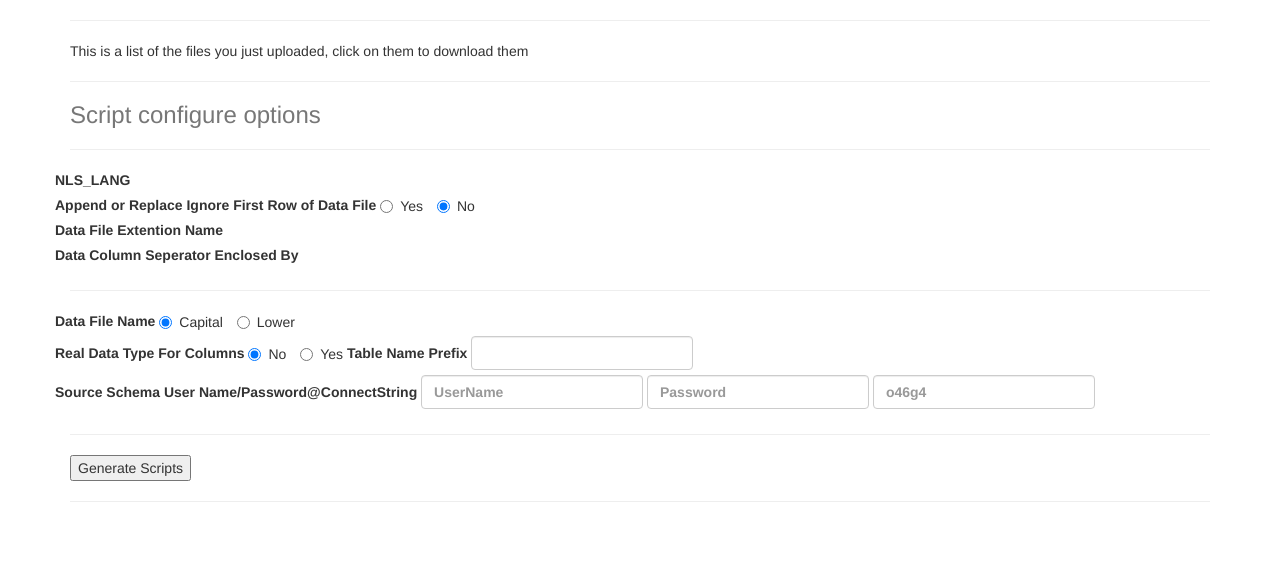
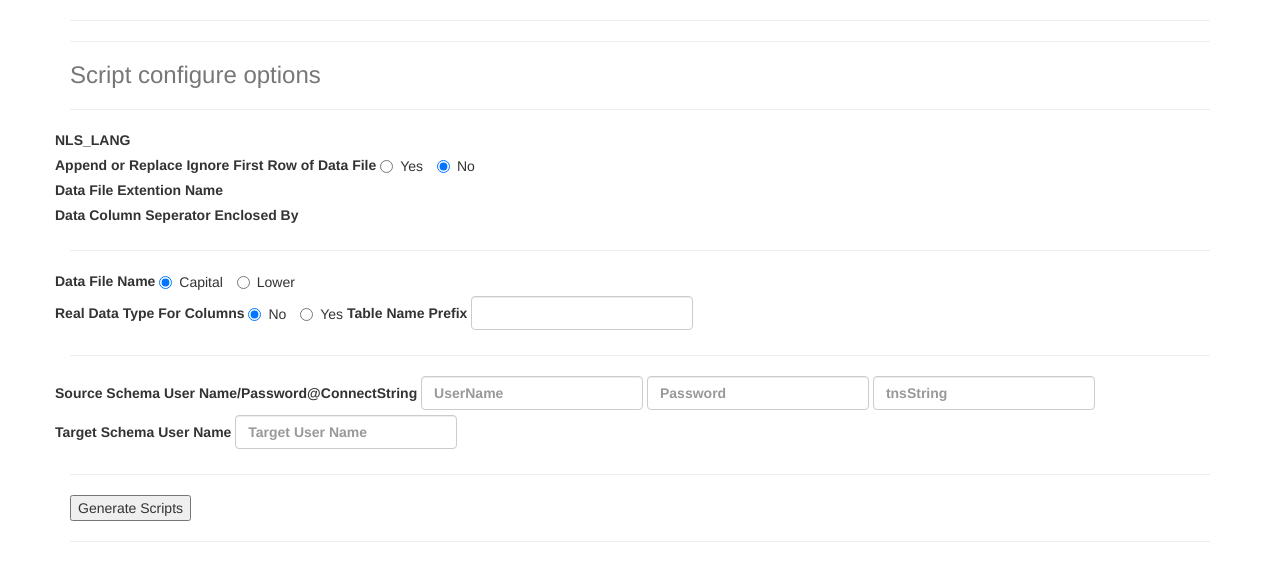
Before and after one commit to owenstudy/dctemplates, a Flask app: template app/templates/upload.html in a window 1280 px wide. Shown: the part 46-627 px from the top of the page. Run offline with Flask 2, Linux system fonts and the light colour scheme; the template is opened without the code that fills it, so the values that code supplies are empty; some libraries are stand-ins or nearby versions.

Commit message:
add target user

```diff
--- a/app/configure.py
+++ b/app/configure.py
@@ -4,7 +4,8 @@
 # 生成控制文件的配置说明
 # file_name_upper 加载的文件名称是不是大写，默认为大写
 sqlloader_configure = {"file_name_ext": "csv", "terminated_by":",", "enclosed_by":'"', "append_type":"append", "nls_lang":"AMERICAN_AMERICA.ZHS16GBK",\
-                       'file_name_upper':True,'ignore_first_row':False,'src_user_name':"$UserName",'src_user_pwd':'$src_user_pwd','connectstring':""}
+                       'file_name_upper':True,'ignore_first_row':False,'src_user_name':"$UserName",'src_user_pwd':'$src_user_pwd','connectstring':"",\
+                       'tar_user_name':''}
 
 # sqlloader的选项列表
 file_name_ext_list = [ 'txt','csv']
--- a/app/templates/upload.html
+++ b/app/templates/upload.html
@@ -12,7 +12,6 @@
    </div>
    <hr/>
    <div>
-   This is a list of the files you just uploaded, click on them to download them
    <ul>
     {% for file in filenames %}
      <li><a href="{{url_for('uploaded_file', filename=file)}}">{{file}}</a></li>
@@ -93,6 +92,7 @@
               <input type="text" class="form-control" name="table_prefix" placeholder="">
           </label>
       </div>
+   <hr/>
       <div class="row">
           <label>Source Schema User Name/Password@ConnectString</label>
           <label class="col-sg-2">
@@ -102,7 +102,13 @@
               <input type="text" class="form-control" name="src_user_pwd" placeholder="Password">
           </label>
           <label class="col-sg-2">
-              <input type="text" class="form-control" name="connectstring" placeholder="o46g4">
+              <input type="text" class="form-control" name="connectstring" placeholder="tnsString">
+          </label>
+      </div>
+      <div class="row">
+          <label>Target Schema User Name</label>
+          <label class="col-sg-2">
+              <input type="text" class="form-control" name="tar_user_name" placeholder="Target User Name">
           </label>
       </div>
    <hr/>
--- a/app/views.py
+++ b/app/views.py
@@ -97,9 +97,9 @@ def generatescript():
         script_options(request)
         generate_all_scripts()
         # 压缩sqlldr相关的脚本
-        zip_dir(configure.SQLLDR_FOLDER)
+        zip_dir(configure.DOWNLOAD_FOLDER)
         # 生成的脚本列表
-        filelist = ['00initial_scripts.sql','01veri_scripts.sql','sqlldr.zip']
+        filelist = ['downloads.zip']
 
         return render_template('success.html', filenames=filelist)
     except Exception as e:
@@ -159,6 +159,10 @@ def script_options(request):
     connectstring = request.values.getlist('connectstring')
     for s in connectstring:
         configure.sqlloader_configure['connectstring'] = s
+    # tar_user_name
+        tar_user_name = request.values.getlist('tar_user_name')
+    for s in tar_user_name:
+        configure.sqlloader_configure['tar_user_name'] = s
 
 def __strtobool(value):
     if value.upper() == 'TRUE':
```
Also changed, not shown: app/veriscript.py (+13 -8 lines).
